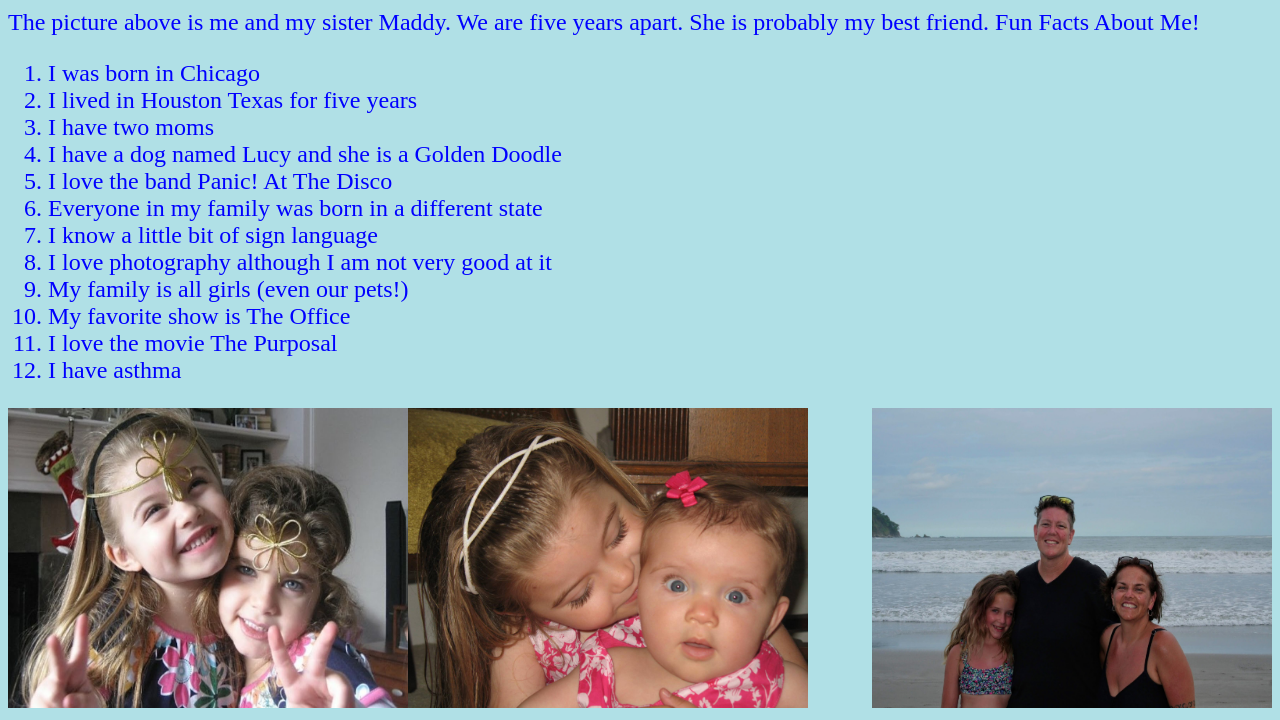
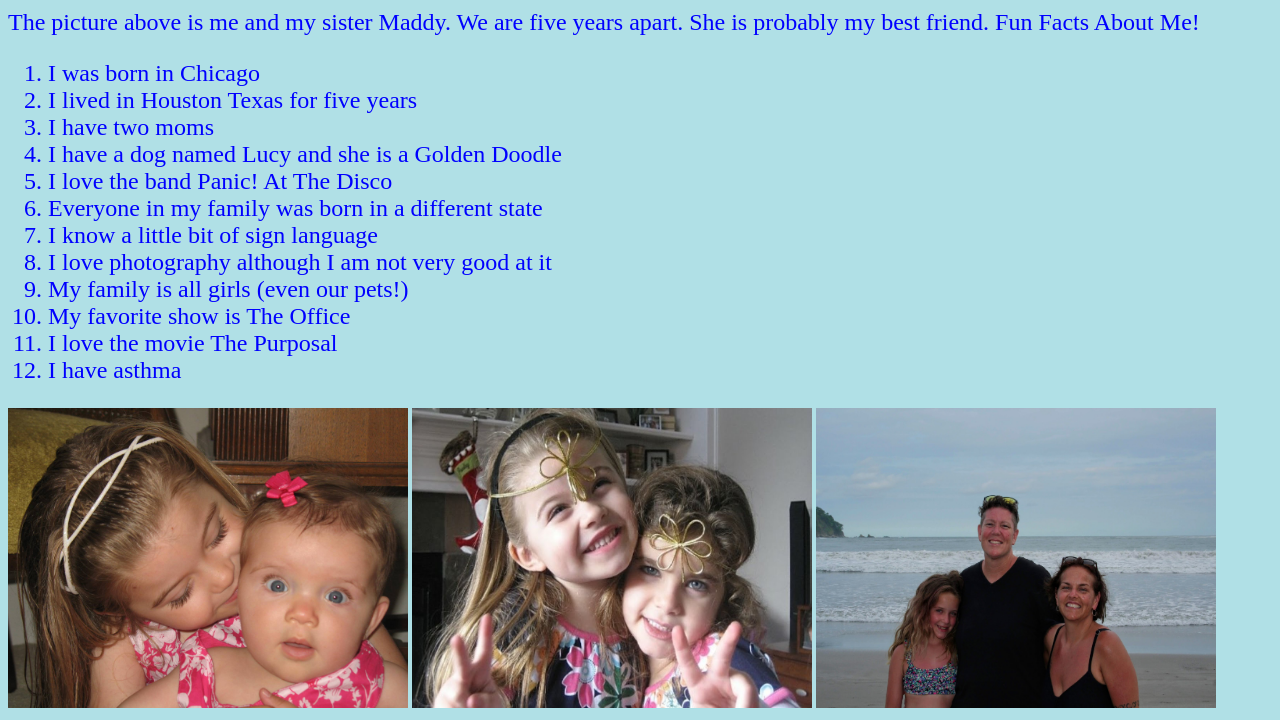
Before and after one commit to ibsnyder/MyStoryWebsite, a plain HTML site: page index.html in a window 1280 px wide. Shown: the part 246-966 px from the top of the page. Drawn offline with Linux system fonts and the light colour scheme.

Commit message:
Update index.html

```diff
--- a/index.html
+++ b/index.html
@@ -29,7 +29,7 @@
         </ol>
       </font>
         <img src="img1.JPG" alt="Maddy and Me" style="width:400px;height:300px;">
-        <img src="img2.JPG" alt="My cousin Rylee and Me" style="float:left;width:400px;height:300px;">
-        <img src="img3.JPG" alt="My family" style="float:right;width:400px;height:300px;">
+        <img src="img2.JPG" alt="My cousin Rylee and Me" style="width:400px;height:300px;">
+        <img src="img3.JPG" alt="My family" style="width:400px;height:300px;">
    </body>
 </html>
```
